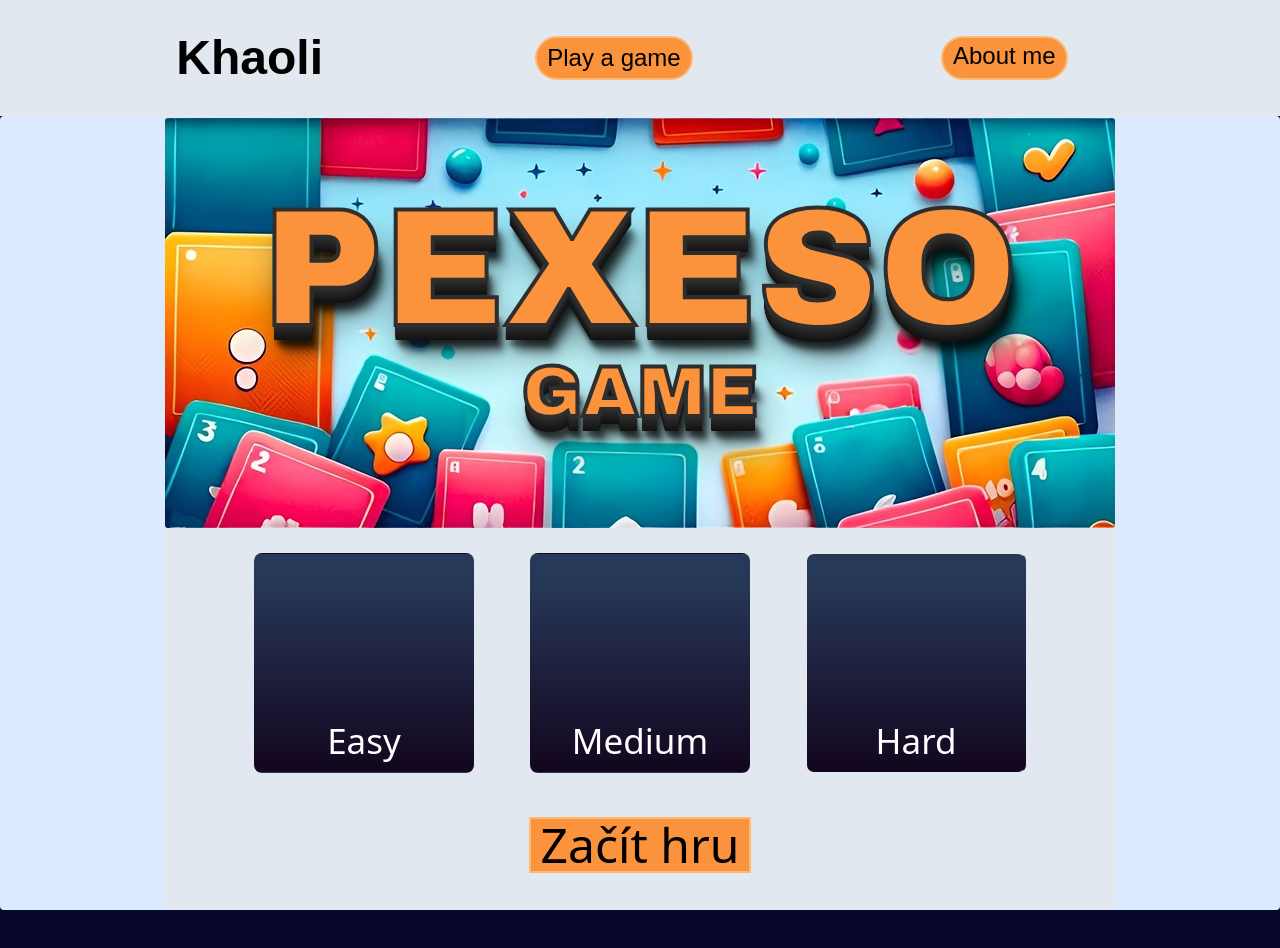
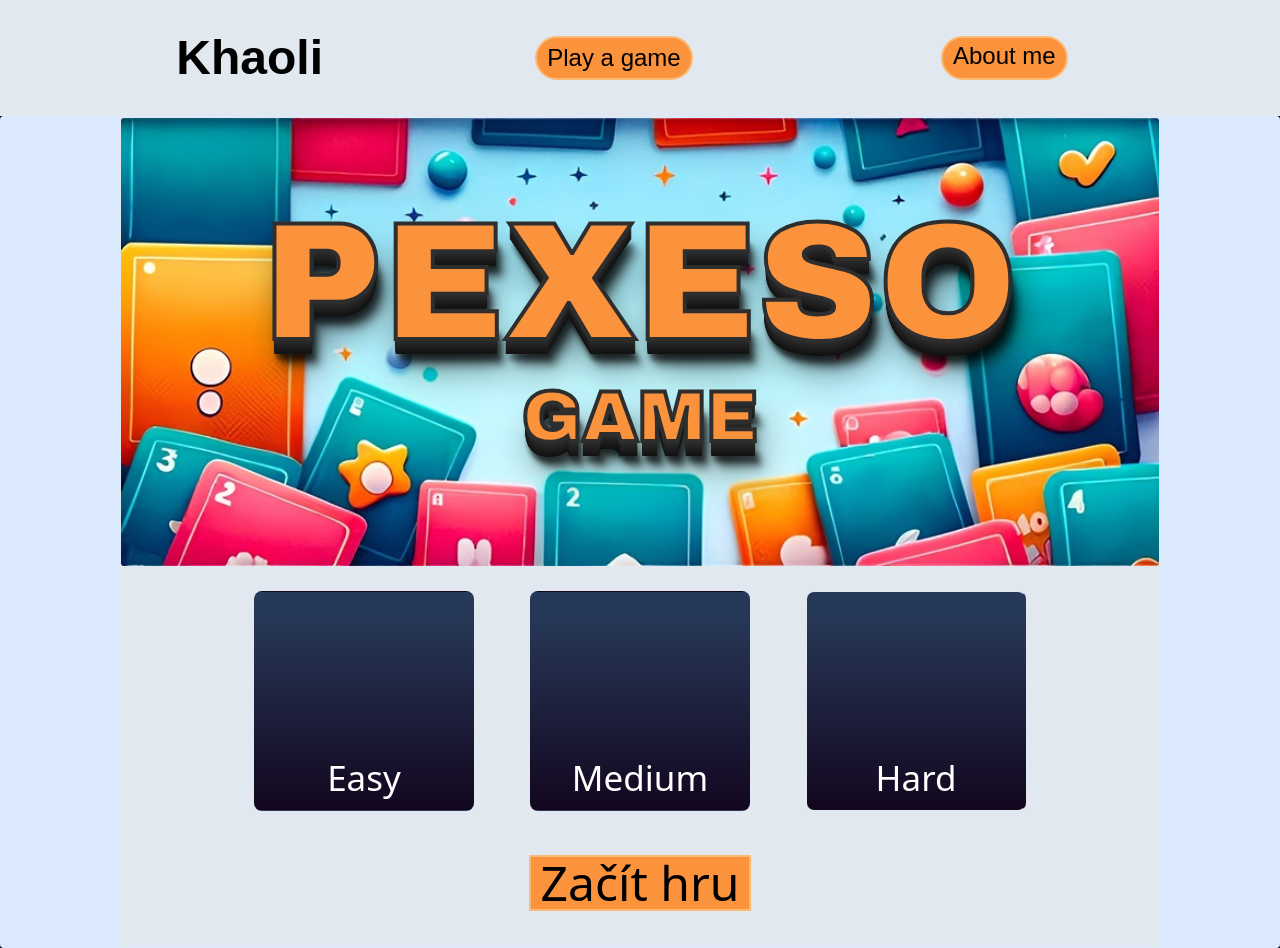
Before and after one commit to matejbartoncik/simplePexesoGame, a website: page src/index.html in a window 1280 px wide. Before the commit the page ends 910 px from the top, so only its background shows below. Drawn offline with Linux system fonts and the light colour scheme; a web font is replaced by a local one.

Commit message:
Update width of body element in styles.css and delete pexeso.jpg

```diff
--- a/CSS/styles.css
+++ b/CSS/styles.css
@@ -71,7 +71,7 @@ body {
   display: inline;
   margin-left: auto;
   margin-right: auto;
-  width: 100%;
+  width: 1040px;
   height: 100;
 }
 .centered {
```
Also changed, not shown: src/images/pexeso.jpg (deleted).
